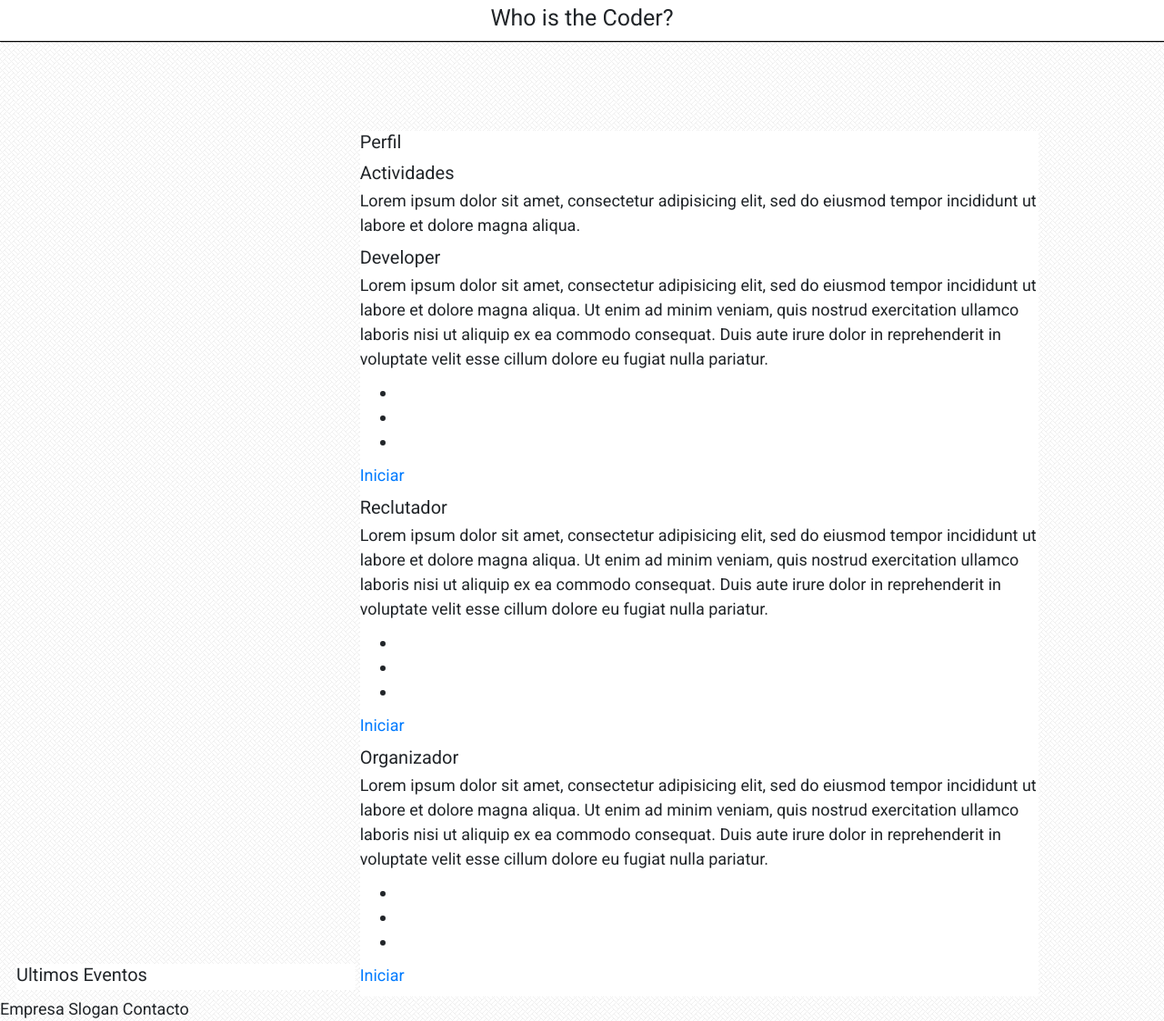
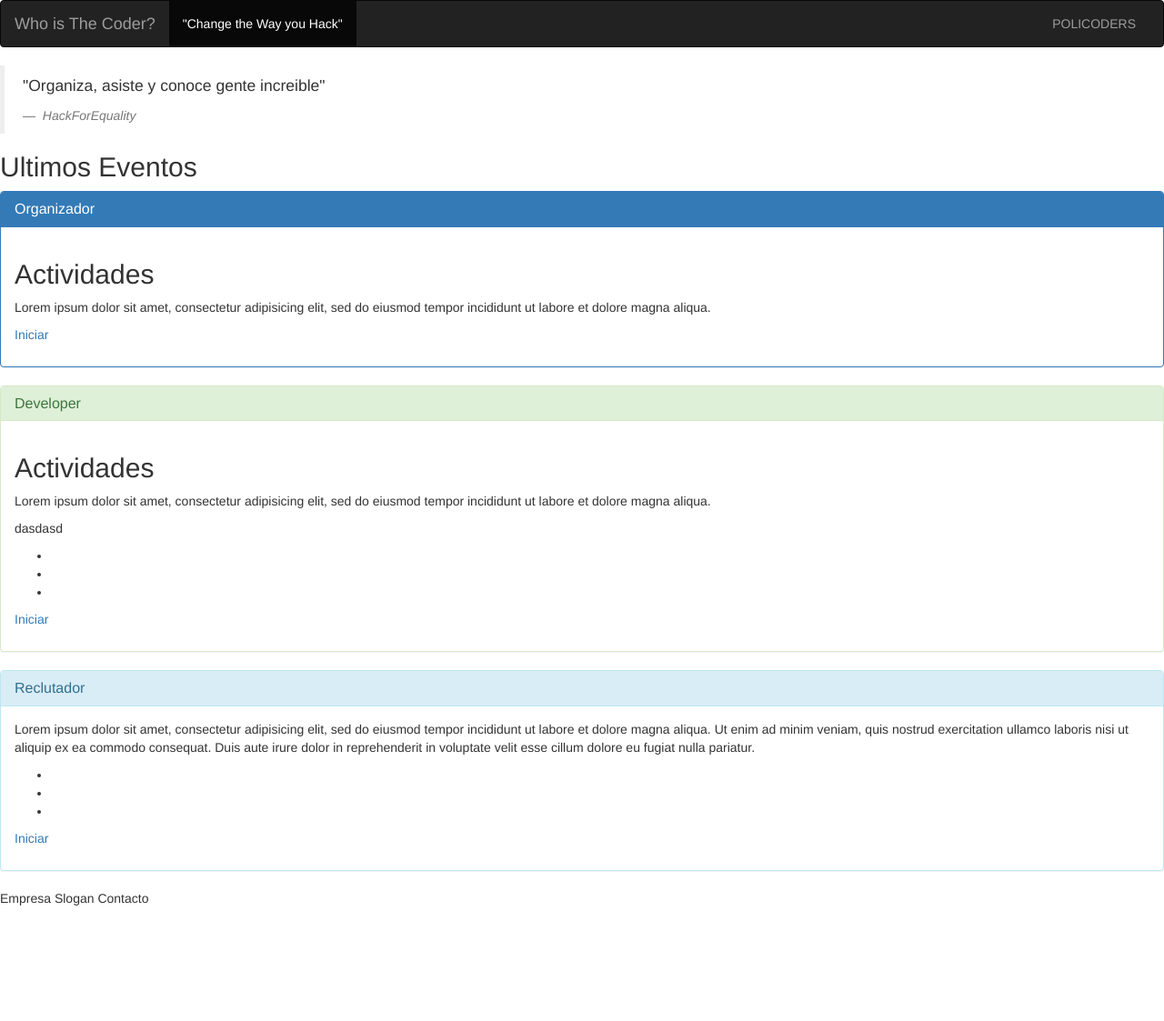
Before and after one commit to IanMendozaJaimes/Who-is-de-coder, a Django app: page /home/ in a window 1280 px wide. Shown: the whole page at 91% size. After the commit the page ends 996 px from the top, so only its background shows below. Run offline with Django 3.2, Linux system fonts and the light colour scheme; a user stored in the database is signed in; data comes from the database, SQL or seed files in the repository; both versions use the stored data as it was after the commit; data that the repository does not hold is empty; some libraries are stand-ins or nearby versions.

Commit message:
Frontend

```diff
--- a/static/css/app.css
+++ b/static/css/app.css
@@ -1,8 +1,7 @@
 body{
 	font-family: 'Roboto', sans-serif;
 	font-size: 18px;
-	background: #ddd url(../images/cream_pixels.png) repeat top left;
-}
+	background: white;
 .begin-header{
 	position:absolute;
 	top: 0;
--- a/static/js/app.js
+++ b/static/js/app.js
@@ -5,13 +5,14 @@
 		//GET ultimos hackatones
 		var container = $(".append-ajax-hacks");
 
-		var template = "<div class='hack-intro'>"+
-		"<h3 class='hack-name'><a href='/hackatones/:id_hack:'>:name:</a></h3>"+
+		var template = "<div class='hack-intro list-group'><div class='list-group-item'>"+
+		"<h3 class='hack-name list-group-item-heading'><a href='/hackatones/:id_hack:'>:name:</a></h3>"+
           "<ul class='hack-data'>"+
-            "<li class='hack-place'>:place:</li>"+
-            "<li class='hack-date'>:fecha:</li>"+
+            "<div class='list-group-item-text'><li class='hack-place'>:place:</li>"+
+            "<li class='hack-date'>:fecha:</li></div>"+
           "</ul>"+
-        "</div>";
+        "</div></div>";
+
 
 		$.get("/hackaton/preview",function(data){
 			data.forEach(function(item){
--- a/static/js/hackaton.js
+++ b/static/js/hackaton.js
@@ -5,7 +5,8 @@
 		var bind_hack;
 		var id = $('#id_hack').val();
 		var container_hackaton = $('.hack-data');
-		var template_hackatones = "<h3>Nombre: :nombre:</h3><p>descripcion: :descripcion:</p><p>Fecha: :fecha:</p><p>Lugar: :lugar:</p><ul><p>Nuestros Patrocinadores</p>";
+		var template_hackatones = "<div class='hack-intro list-group'><div class='list-group-item'><h3>Nombre: :nombre:</h3><ul class='hack-data'><div class='list-group-item-text'><p>descripcion: :descripcion:</p><p>Fecha: :fecha:</p><p>Lugar: :lugar:</p><ul><p>Nuestros Patrocinadores</p>";
+
 		$.get('/hackaton/'+id, function(data){
 
 			bind_hack=template_hackatones.replace(':nombre:',data.nombreHackaton).replace(':descripcion:', data.descripcion)
@@ -16,7 +17,7 @@
 				success: function(data_sponsores){
 				data_sponsores.forEach(function(item_sponsor){
 					bind_hack += "<li>"+item_sponsor.nombre+"</li><li><img src='"+item_sponsor.logo+"'</li>"+
-					"<li><a href='"+item_sponsor.pagina+"'>"+item_sponsor.pagina+"</a></li>";
+					"<li><a href='"+item_sponsor.pagina+"'>"+item_sponsor.pagina+"</a></li></div></ul></div></div>";
 					console.log("Este es el maldto_--- " +bind_hack);
 				});
 					bind_hack+="</ul>";
--- a/templates/begin.html
+++ b/templates/begin.html
@@ -10,25 +10,53 @@
   <meta name="viewport" content="width=device-width, initial-scale=1.0, user-scalable=no"/>
   <meta http-equiv="X-UA-Compatible" content="IE=edge,chrome=1"/>
   <link rel="stylesheet" type="text/css" href="{% static "css/normalize.css"%}"/>
-  <link href="https://maxcdn.bootstrapcdn.com/bootstrap/3.3.6/css/bootstrap.min.css" rel="stylesheet" integrity="sha256-7s5uDGW3AHqw6xtJmNNtr+OBRJUlgkNJEo78P4b0yRw= sha512-nNo+yCHEyn0smMxSswnf/OnX6/KwJuZTlNZBjauKhTK0c+zT+q5JOCx0UFhXQ6rJR9jg6Es8gPuD2uZcYDLqSw==" crossorigin="anonymous"/>
   <link rel="stylesheet" type="text/css" href="https://bootswatch.com/paper/bootstrap.min.css"/>
   <link href='https://fonts.googleapis.com/css?family=Roboto:400,700' rel='stylesheet' type='text/css'/>
-  <link rel="stylesheet" type="text/css" href="{%  static "css/app.css"%}">
 </head>
 <body>
-    <header class="begin-header">
-      <h1>Who is the Coder?</h1>
-    </header>
+<nav class="navbar navbar-inverse">
+  <div class="container-fluid">
+    <div class="navbar-header">
+      <button type="button" class="navbar-toggle collapsed" data-toggle="collapse" data-target="#bs-example-navbar-collapse-2">
+        <span class="sr-only">Toggle navigation</span>
+        <span class="icon-bar"></span>
+        <span class="icon-bar"></span>
+        <span class="icon-bar"></span>
+      </button>
+      <a class="navbar-brand" href="#">Who is The Coder?</a>
+    </div>
+
+    <div class="collapse navbar-collapse" id="bs-example-navbar-collapse-2">
+      <ul class="nav navbar-nav">
+        <li class="active"><a href="#">"Change the Way you Hack"<span class="sr-only">(current)</span></a></li>
+        </li>
+      </ul>
+      <ul class="nav navbar-nav navbar-right">
+        <li><a href="#">POLICODERS</a></li>
+      </ul>
+    </div>
+  </div>
+</nav>
+<blockquote>
+  <p>"Organiza, asiste y conoce gente increible"</p>
+  <small> <cite title="Source Title">HackForEquality</cite></small>
+</blockquote>
+
     <section class="begin-body">
       <article class="hacks">
         <h2>Ultimos Eventos</h2>
         <div class="append-ajax-hacks">
+
         </div>
       </article>
       <!--Usuarios-->
       <article class="users">
-        <div class="users-selection">
-          <h2>Perfil</h2>
+
+          <div class="panel panel-primary">
+            <div class="panel-heading">
+              <h2 class="panel-title">Organizador</h2>
+            </div>
+            <div class="panel-body">
                 <div class="user-facebook">
                   <!--Inicio-->
                   <h4 class="user-name">{{nombre}}</h4>
@@ -38,19 +66,26 @@
                 <h2>Actividades</h2>
                 <p>Lorem ipsum dolor sit amet, consectetur adipisicing elit, sed do eiusmod
                 tempor incididunt ut labore et dolore magna aliqua.</p>
+                <span class="button-sec">
+                  <p>
+                    <a href="/user/coderView">Iniciar</a>
+                  </p>
+                </span>
+            </div>
+          </div>
 
+          <div class="panel panel-success">
+            <div class="panel-heading">
+            <div class="user-coder">
+              <h2 class="panel-title">Developer</h2>
             </div>
-        <div class="user-coder">
-          <h2>Developer</h2>
-          <span>
-            <!--iconos-->
-          </span>
+        </div>
+            <div class="panel-body">
                 <span class="user-desc">
+                    <h2>Actividades</h2>
                     <p>Lorem ipsum dolor sit amet, consectetur adipisicing elit, sed do eiusmod
-            tempor incididunt ut labore et dolore magna aliqua. Ut enim ad minim veniam,
-            quis nostrud exercitation ullamco laboris nisi ut aliquip ex ea commodo
-            consequat. Duis aute irure dolor in reprehenderit in voluptate velit esse
-            cillum dolore eu fugiat nulla pariatur.</p>
+                    tempor incididunt ut labore et dolore magna aliqua.</p>
+                    <p>dasdasd</p>
                   <ul class="users-activities">
                     <li class="user-act"></li>
                     <li class="user-act"></li>
@@ -63,8 +98,14 @@
                   </p>
                 </span>
             </div>
+          </div>
+
+          <div class="panel panel-info">
+            <div class="panel-heading">
+              <h2 class="panel-title">Reclutador</h2>
+            </div>
+            <div class="panel-body">
                 <div class="user-recruiter">
-          <h2>Reclutador</h2>
                 <span>
                   <!--iconos-->
                 </span>
@@ -86,28 +127,7 @@
                   </p>
                 </span>
             </div>
-        <div class="user-organizer">
-          <h2>Organizador</h2>
-          <span>
-            <!--iconos-->
-          </span>
-          <span class="user-desc">
-            <p>Lorem ipsum dolor sit amet, consectetur adipisicing elit, sed do eiusmod
-            tempor incididunt ut labore et dolore magna aliqua. Ut enim ad minim veniam,
-            quis nostrud exercitation ullamco laboris nisi ut aliquip ex ea commodo
-            consequat. Duis aute irure dolor in reprehenderit in voluptate velit esse
-            cillum dolore eu fugiat nulla pariatur.</p>
-            <ul class="users-activities">
-              <li class="user-act"></li>
-              <li class="user-act"></li>
-              <li class="user-act"></li>
-            </ul>
-          </span>
-          <span class="button-sec">
-            <p>
-              <a href="/user/organizadorView">Iniciar</a>
-            </p>
-          </span>
+            </div>
           </div>
       </article>
     </section>
```
Also changed, not shown: templates/hackaton.html (+24 -4 lines), templates/index.html (+20 -21 lines), templates/registro.html (+37 -34 lines), db.sqlite3. Lines whose indentation alone changed are shown as unchanged.
